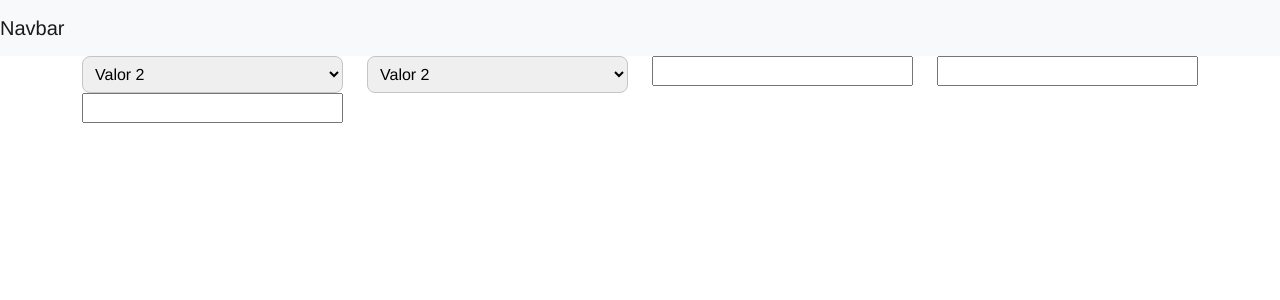
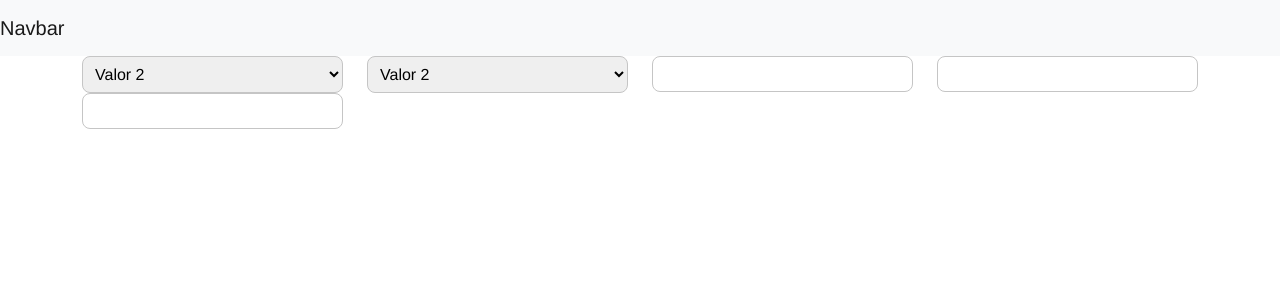
Before and after one commit to JoseAlmirLima/qualicorp, a Vue app: page / in a window 1280 px wide. Shown: the top 300 px of the page. Built offline with nearby package versions, Linux system fonts and the light colour scheme.

Commit message:
Update Input.vue

```diff
--- a/src/components/Input.vue
+++ b/src/components/Input.vue
@@ -14,4 +14,11 @@ export default {
 </script>
 
 <!-- Add "scoped" attribute to limit CSS to this component only -->
-<style scoped></style>
+<style scoped>
+input {
+  border: 1px solid #c5c5c5;
+  padding: 5px;
+  border-radius: 8px;
+  outline: none;
+}
+</style>
```
